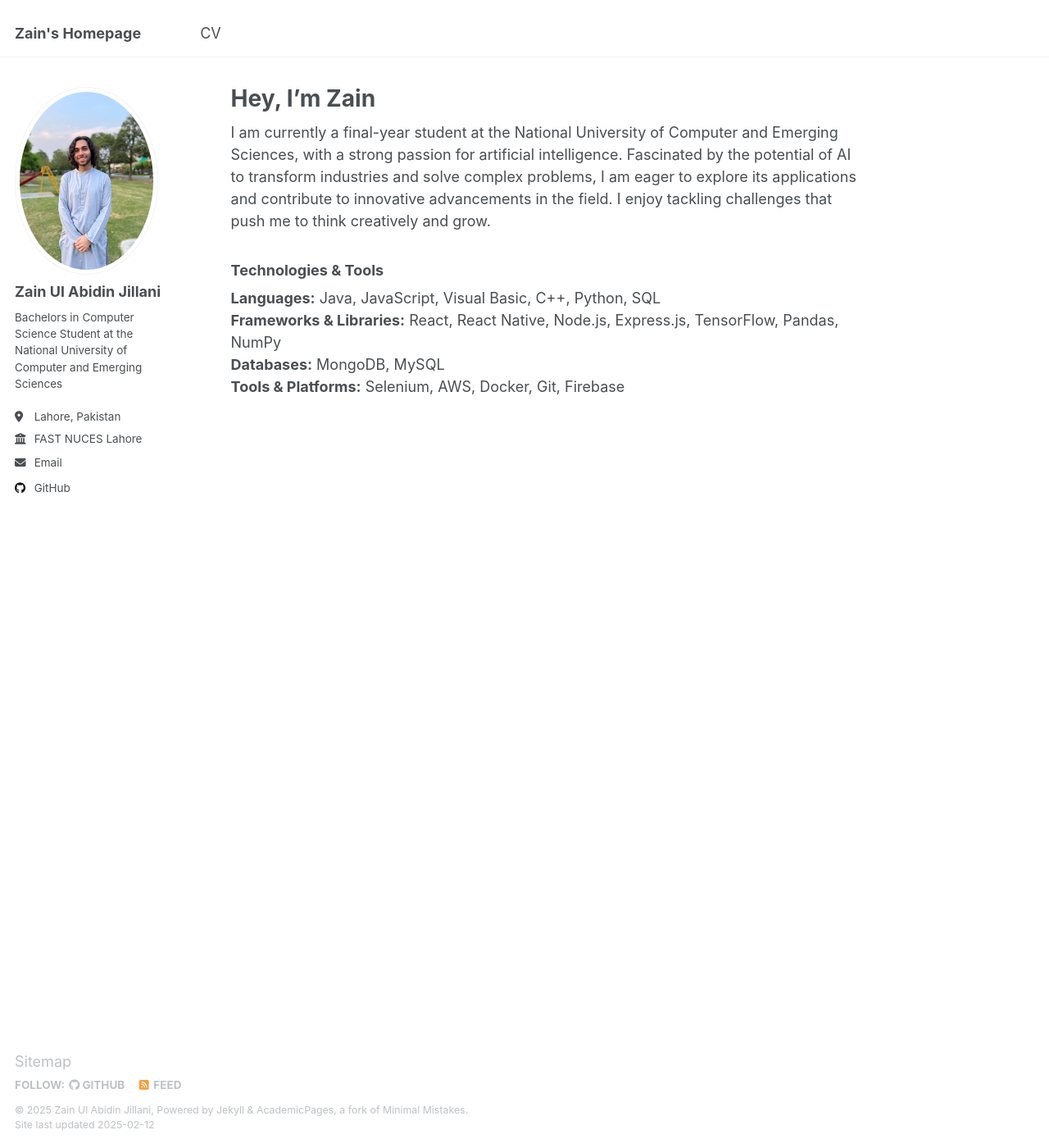
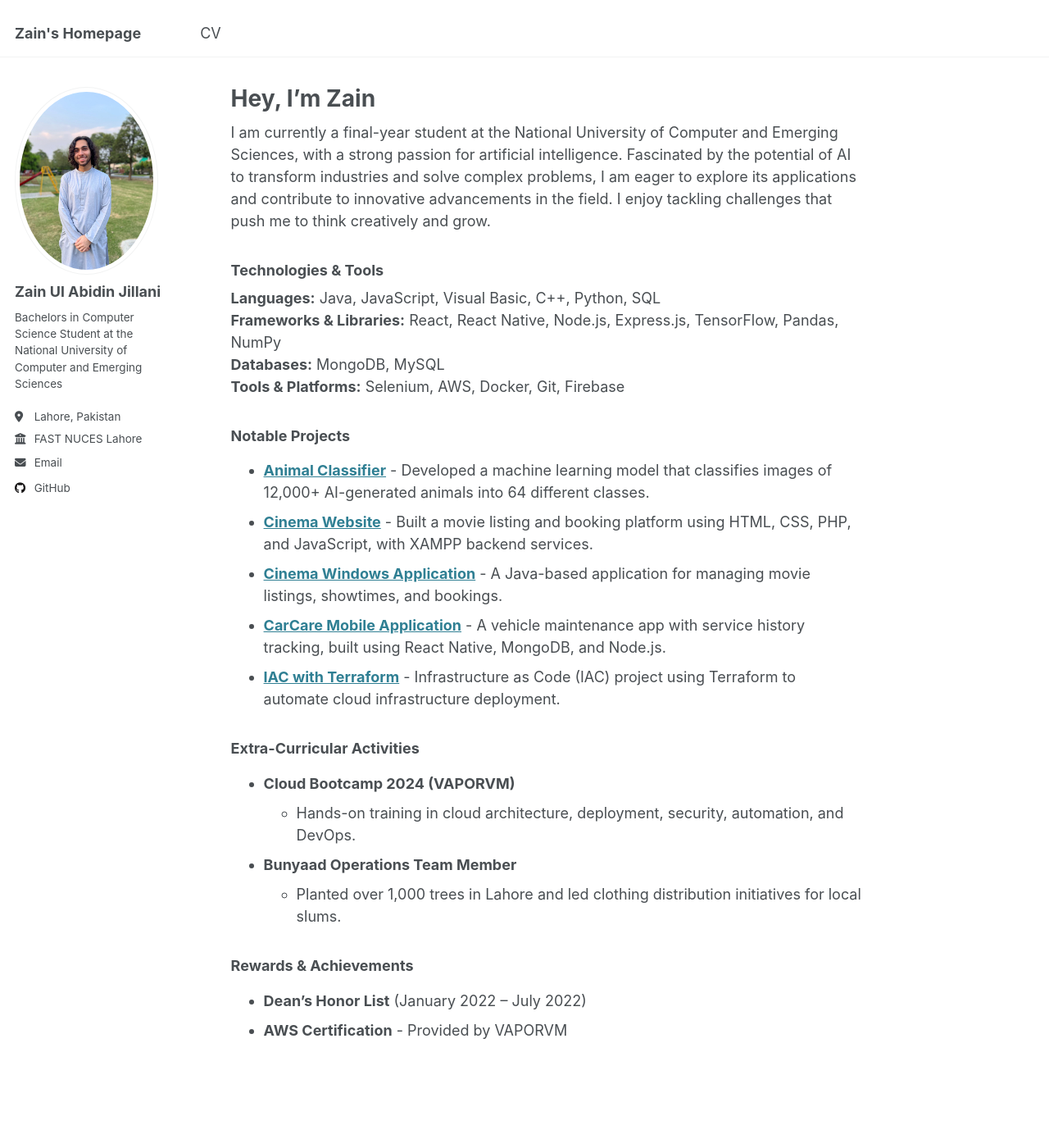
Before and after one commit to ZeeJ935/ZeeJ935.github.io, a Jekyll site: the page built from _pages/about.md, in a window 1280 px wide and 1400 px high. Shown: the whole window at 82% size. Built offline with Jekyll 4.4.1, drawn with Linux system fonts in a browser that asks for light colours.

Commit message:
About Me Changes

```diff
--- a/_pages/about.md
+++ b/_pages/about.md
@@ -14,3 +14,20 @@ I am currently a final-year student at the National University of Computer and E
 **Frameworks & Libraries:** React, React Native, Node.js, Express.js, TensorFlow, Pandas, NumPy
 **Databases:** MongoDB, MySQL
 **Tools & Platforms:** Selenium, AWS, Docker, Git, Firebase
+
+### Notable Projects
+- **[Animal Classifier](https://github.com/ZeeJ935/Animal-Classifier)** - Developed a machine learning model that classifies images of 12,000+ AI-generated animals into 64 different classes.
+- **[Cinema Website](https://github.com/ZeeJ935/Cinema-Website)** - Built a movie listing and booking platform using HTML, CSS, PHP, and JavaScript, with XAMPP backend services.
+- **[Cinema Windows Application](https://github.com/ZeeJ935/Cinema-Windows-Application)** - A Java-based application for managing movie listings, showtimes, and bookings.
+- **[CarCare Mobile Application](https://github.com/ZeeJ935/CarCare-Mobile-Application)** - A vehicle maintenance app with service history tracking, built using React Native, MongoDB, and Node.js.
+- **[IAC with Terraform](https://github.com/ZeeJ935/IAC-with-Terraform)** - Infrastructure as Code (IAC) project using Terraform to automate cloud infrastructure deployment.
+
+### Extra-Curricular Activities
+- **Cloud Bootcamp 2024 (VAPORVM)**
+  - Hands-on training in cloud architecture, deployment, security, automation, and DevOps.
+- **Bunyaad Operations Team Member**
+  - Planted over 1,000 trees in Lahore and led clothing distribution initiatives for local slums.
+
+### Rewards & Achievements
+- **Dean’s Honor List** (January 2022 – July 2022)
+- **AWS Certification** - Provided by VAPORVM
```
